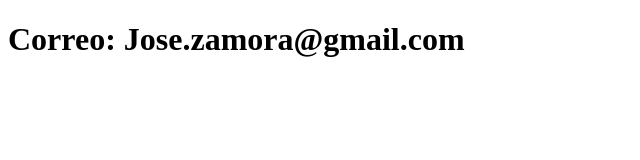
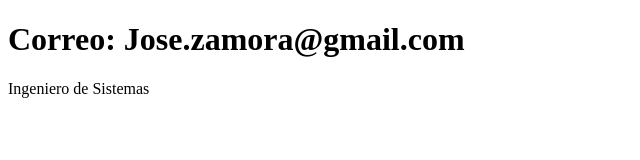
Before and after one commit to zamorajg/Repaso-de-Github, a plain HTML site: page contacto.html in a window 1280 px wide. Shown: the whole page, without its empty margins (0-640 px from the left). Drawn offline with Linux system fonts and the light colour scheme.

Commit message:
Actualice contacto.html

```diff
--- a/contacto.html
+++ b/contacto.html
@@ -7,5 +7,6 @@
 </head>
 <body>
     <h1>Correo: Jose.zamora@gmail.com</h1>
+    <p>Ingeniero de Sistemas</p>
 </body>
 </html>
```
